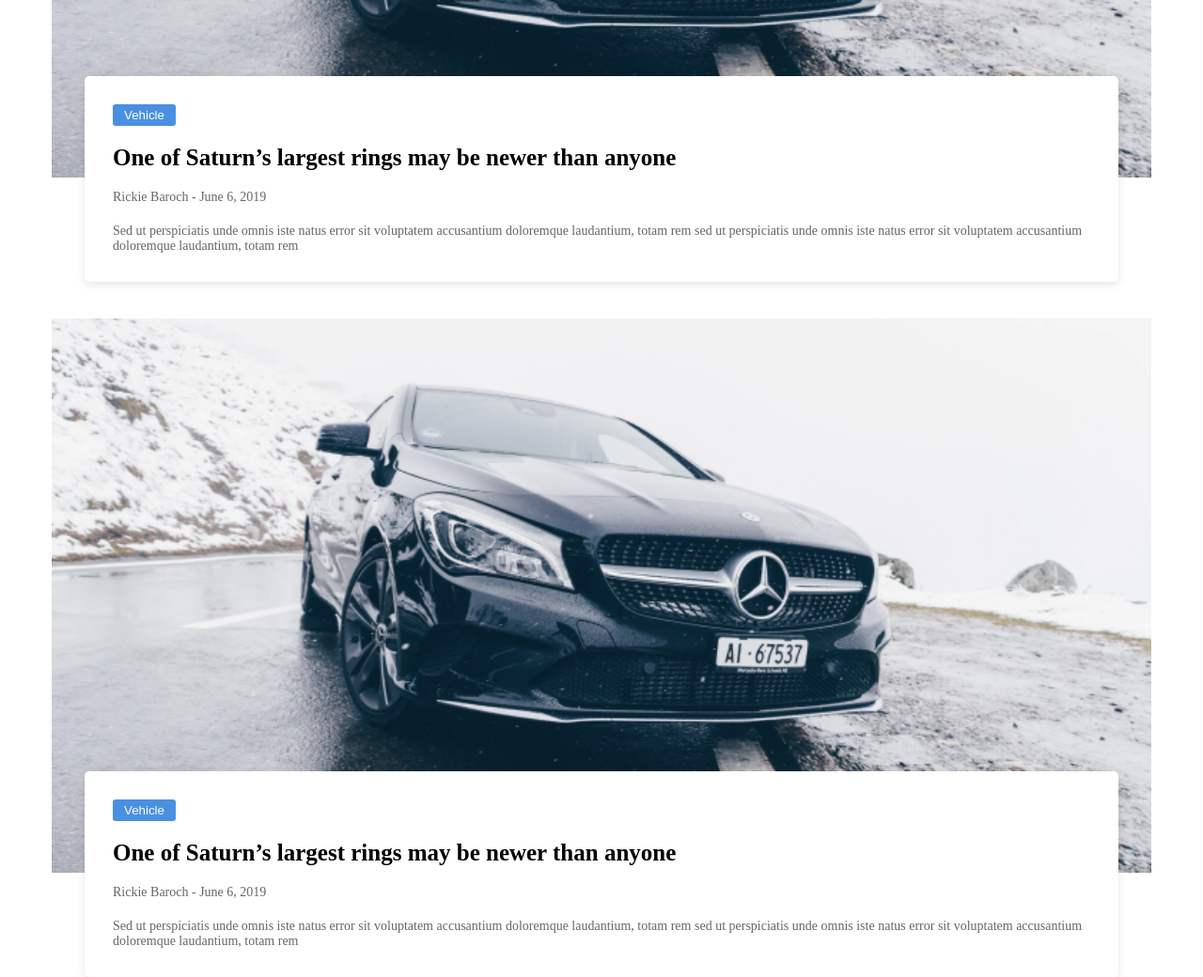
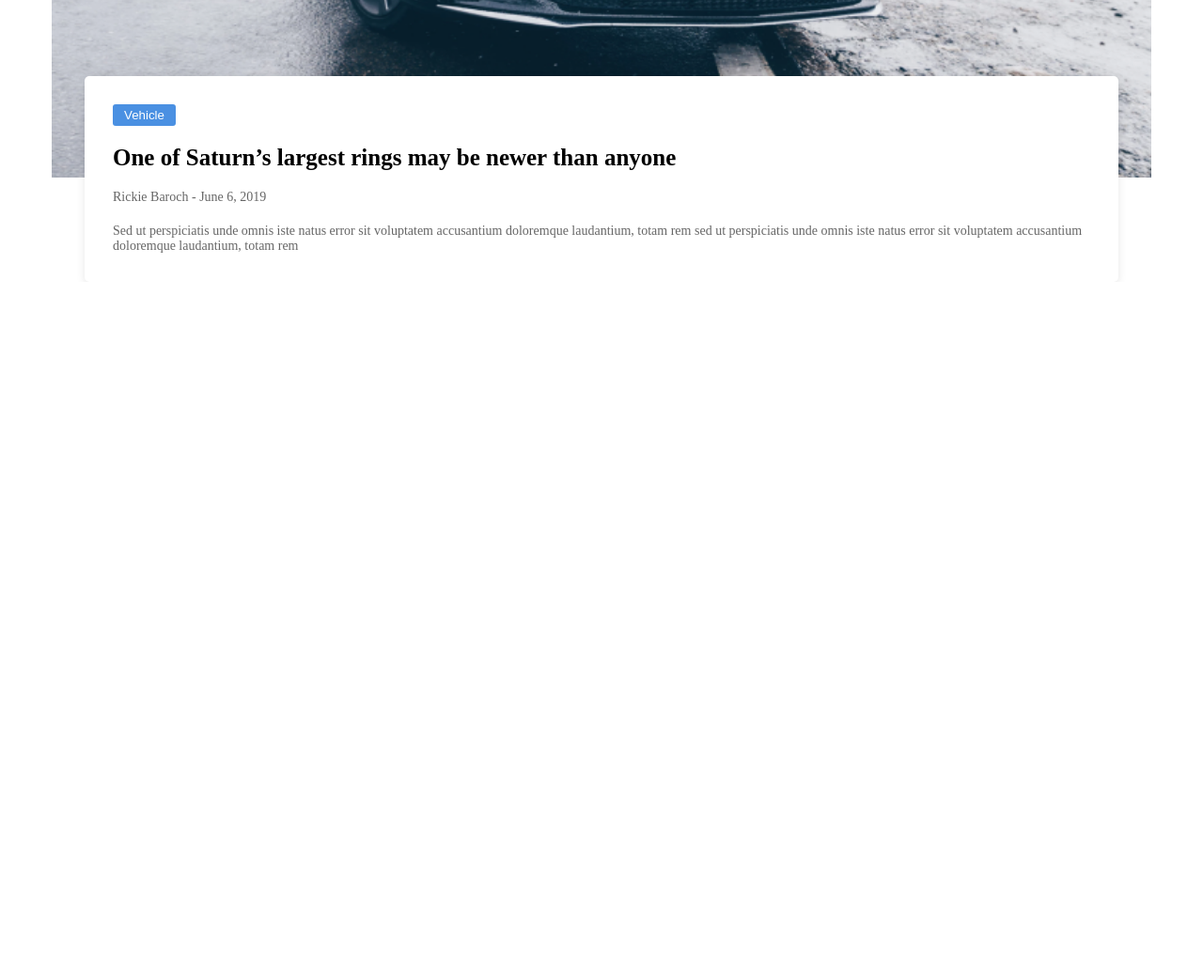
Before and after one commit to KazizovMedet/car, a plain HTML site: page index.html in a window 1280 px wide. Shown: the part 1869-2909 px from the top of the page at 94% size. After the commit the page ends 2169 px from the top, so only its background shows below. Drawn offline with Linux system fonts and the light colour scheme.

Commit message:
removed one block of car info

```diff
--- a/index.html
+++ b/index.html
@@ -190,24 +190,6 @@
                         </p>
                     </div>
                 </div>
-                <div class="car-info">
-                    <div class="car-desc-wrapper">
-                        <button class="card-btn" style="position: unset">
-                            Vehicle
-                        </button>
-                        <h4>
-                            One of Saturn’s largest rings may be newer than anyone
-                        </h4>
-                        <span>
-                            Rickie Baroch - June 6, 2019
-                        </span>
-                        <p>
-                            Sed ut perspiciatis unde omnis iste natus error sit voluptatem accusantium doloremque
-                            laudantium, totam rem sed ut perspiciatis unde omnis iste natus error sit voluptatem
-                            accusantium doloremque laudantium, totam rem
-                        </p>
-                    </div>
-                </div>
             </div>
         </section>
     </main>
```
